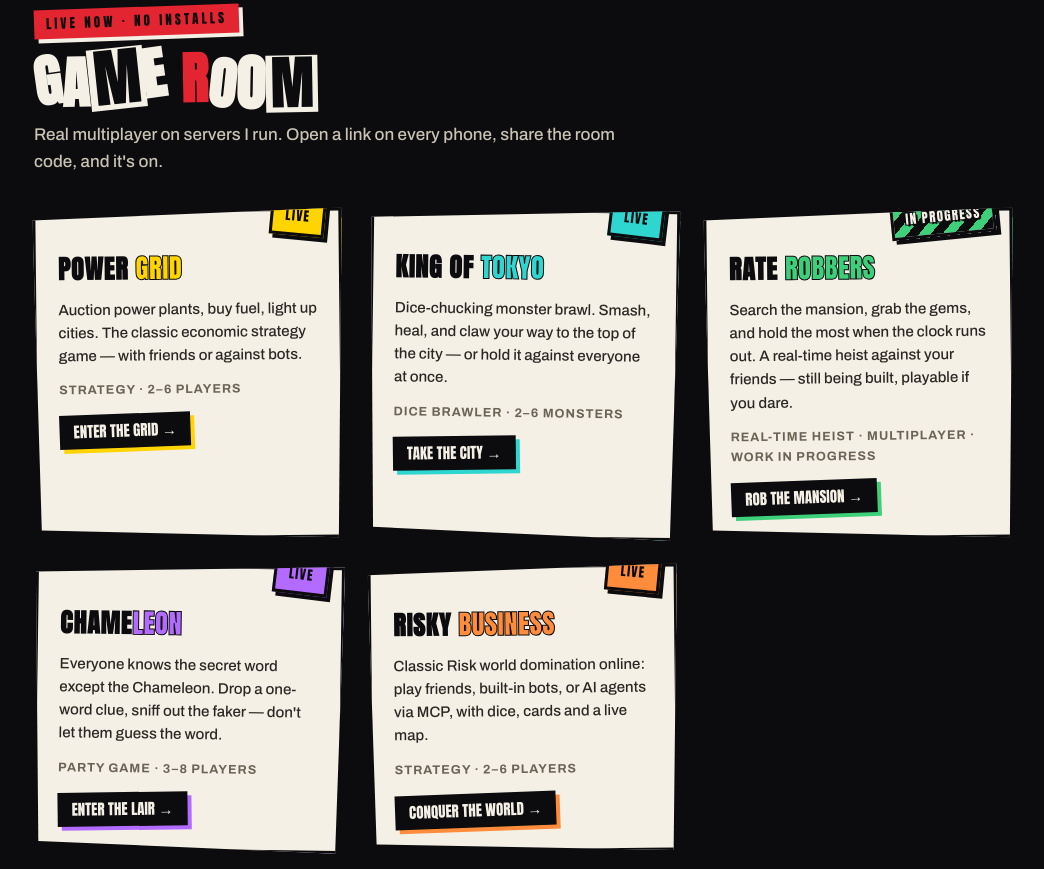
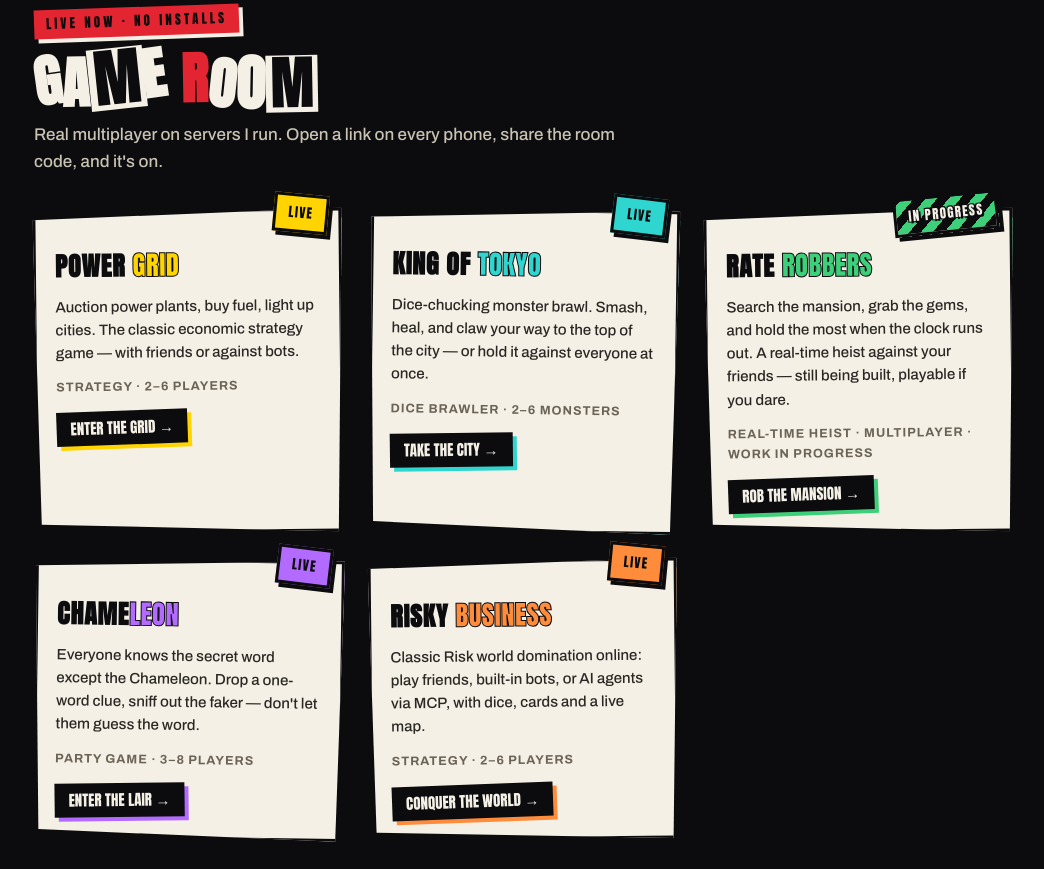
Before and after one commit to DeAnthonee/deanthoneeking.com, a plain HTML site: page index.html in a window 1280 px wide. Shown: the part 831-1700 px from the top of the page, without its empty margins (116-1160 px from the left). Drawn offline with Linux system fonts and the light colour scheme.

Commit message:
Add files via upload

```diff
--- a/index.html
+++ b/index.html
@@ -84,10 +84,13 @@
   .lede{color:#c9c3b4;max-width:620px;margin-bottom:34px;font-size:17px}
 
   .grid{display:grid;grid-template-columns:repeat(auto-fit,minmax(270px,1fr));gap:26px}
-  .card{--acc:var(--red);position:relative;background:var(--paper);color:var(--ink);
-    padding:26px 22px 22px;border:3px solid var(--ink);
-    clip-path:polygon(0 3%, 100% 0, 98% 100%, 2% 97%);
-    box-shadow:10px 10px 0 var(--acc);transform:rotate(-.6deg);transition:transform .12s}
+  .card{--acc:var(--red);position:relative;color:var(--ink);
+    padding:26px 22px 22px;transform:rotate(-.6deg);transition:transform .12s}
+  /* The torn-paper shape lives on a pseudo-element so clip-path doesn't clip the stickers. */
+  .card::before{content:"";position:absolute;inset:0;z-index:0;background:var(--paper);
+    border:3px solid var(--ink);clip-path:polygon(0 3%, 100% 0, 98% 100%, 2% 97%);
+    box-shadow:10px 10px 0 var(--acc)}
+  .card>*{position:relative;z-index:1}
   .card:nth-child(even){transform:rotate(.8deg)}
   .card:hover{transform:rotate(0) scale(1.025)}
   .card h3{font-family:"Anton";font-size:26px;text-transform:uppercase;letter-spacing:.03em;margin:10px 0 8px}
@@ -96,10 +99,10 @@
   .meta{display:block;margin-top:12px;font-weight:700;font-size:12.5px;letter-spacing:.08em;text-transform:uppercase;color:#6b6456}
   .enter{display:inline-block;margin-top:14px;font-family:"Anton";text-transform:uppercase;font-size:15px;
     background:var(--ink);color:var(--paper);padding:5px 14px;transform:rotate(-1.5deg);box-shadow:4px 4px 0 var(--acc)}
-  .live{position:absolute;top:-14px;right:14px;background:var(--acc);color:var(--ink);
+  .live{position:absolute;z-index:2;top:-14px;right:14px;background:var(--acc);color:var(--ink);
     font-family:"Anton";font-size:13px;letter-spacing:.1em;padding:6px 12px;border:3px solid var(--ink);
     transform:rotate(6deg);box-shadow:4px 4px 0 var(--ink)}
-  .wip{position:absolute;top:-14px;right:14px;color:var(--paper);
+  .wip{position:absolute;z-index:2;top:-14px;right:14px;color:var(--paper);
     font-family:"Anton";font-size:13px;letter-spacing:.1em;padding:6px 12px;border:3px solid var(--ink);
     transform:rotate(-5deg);box-shadow:4px 4px 0 var(--ink);
     background:repeating-linear-gradient(-45deg,var(--ink) 0 9px,var(--acc) 9px 18px);
@@ -113,7 +116,7 @@
     background-image:radial-gradient(rgba(0,0,0,.25) 1.2px, transparent 1.3px);background-size:14px 14px}
   .slab .kick{background:var(--ink);color:var(--paper);box-shadow:4px 4px 0 rgba(0,0,0,.4)}
   .slab .lede{color:#ffd9d9}
-  .slab .card{box-shadow:10px 10px 0 var(--ink)}
+  .slab .card::before{box-shadow:10px 10px 0 var(--ink)}
   .chips{display:flex;gap:8px;flex-wrap:wrap;margin-top:12px}
   .chip{font-size:11.5px;font-weight:700;letter-spacing:.06em;text-transform:uppercase;
     border:2px solid var(--ink);padding:3px 10px;transform:rotate(-1deg)}
```
